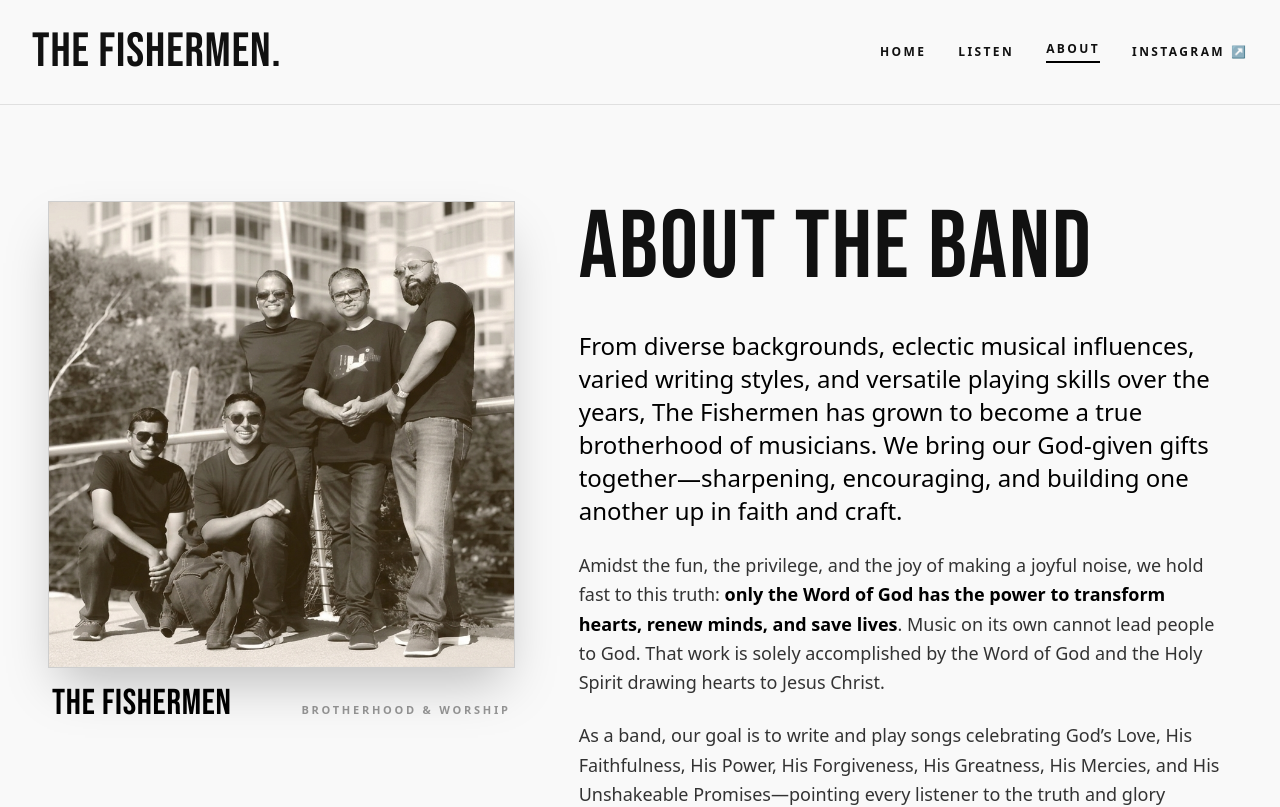
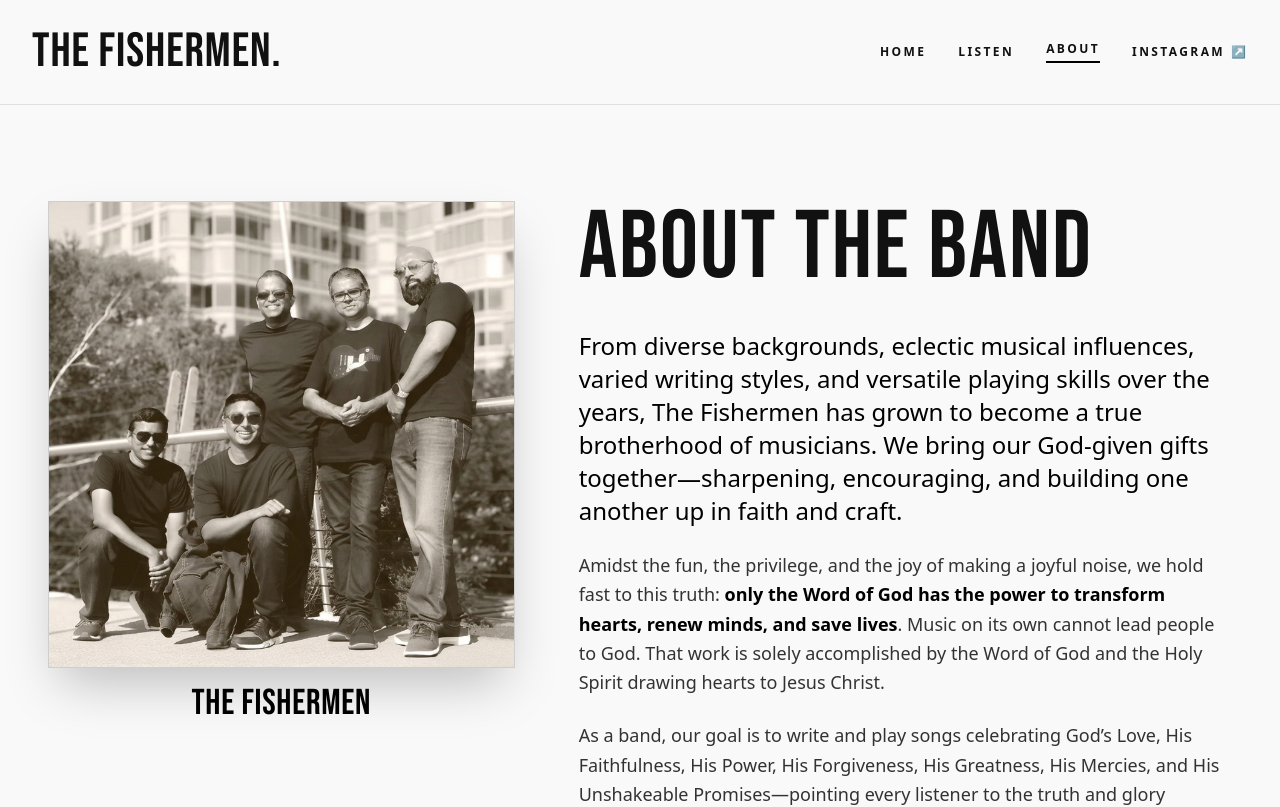
Before and after one commit to levinttgit/fishermen, a Next.js app: page /fishermen/about in a window 1280 px wide. Shown: the top 807 px of the page. Built offline with nearby package versions, Linux system fonts and the light colour scheme.

Commit message:
Remove 'Brotherhood & Worship' subtext under band picture

```diff
--- a/src/app/about/page.tsx
+++ b/src/app/about/page.tsx
@@ -126,13 +126,10 @@ export default function AboutPage() {
                 </div>
               </div>
 
-              <div className="w-full flex justify-between items-baseline mt-4 px-1">
+              <div className="w-full flex justify-center mt-4">
                 <h2 className="font-display text-3xl md:text-4xl uppercase tracking-wider text-black">
                   The Fishermen
                 </h2>
-                <span className="text-[11px] font-bold uppercase tracking-[0.25em] text-black/40">
-                  Brotherhood & Worship
-                </span>
               </div>
             </div>
 
```
